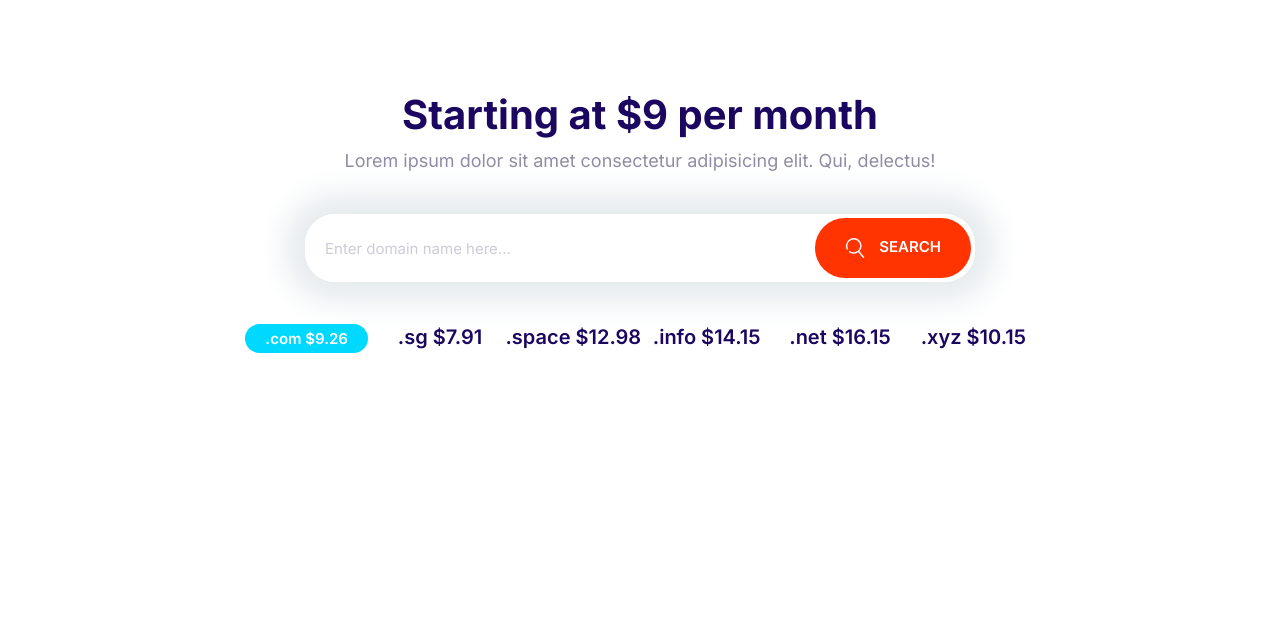
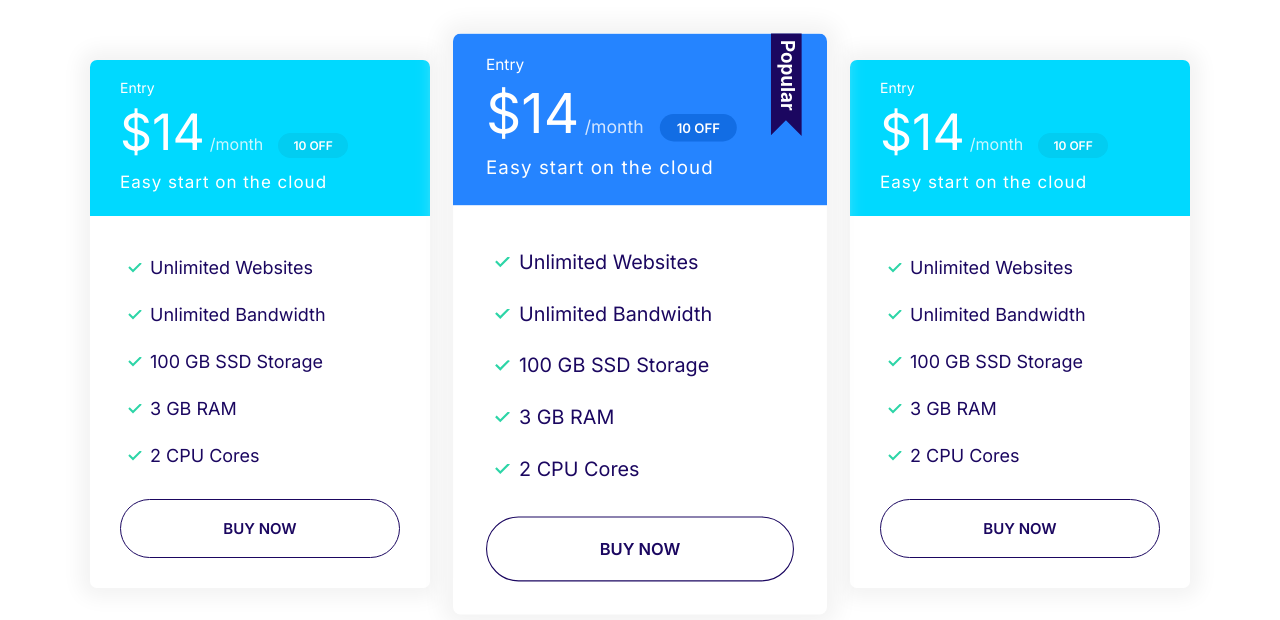
Before and after one commit to Eldor-dev/Moshify, a plain HTML site: page index.html in a window 1280 px wide. Drawn offline with Linux system fonts and the light colour scheme.

Commit message:
Build the plans block component.

```diff
--- a/CSS/styles.css
+++ b/CSS/styles.css
@@ -334,11 +334,18 @@ a {
   color: #fff;
 }
 
+.card--primary .badge--primary {
+  background: #126de4;
+}
+
 .card--secondary .badge--secondary {
   background: #02cdf1;
 }
 
 /* Plans */
+.plan {
+  transition: transform 0.2s ease-out;
+}
 
 .plan__name {
   color: #fff;
@@ -369,6 +376,10 @@ a {
   margin-bottom: 2rem;
 }
 
+.plan--popular {
+  transform: scale(1.1);
+}
+
 .plan--popular .card__header {
   position: relative;
 }
@@ -381,6 +392,14 @@ a {
   position: absolute;
   top: -7px;
   right: 5%;
+}
+
+.plan:hover {
+  transform: scale(1.05);
+}
+
+.plan--popular:hover {
+  transform: scale(1.15);
 }
 
 @media screen and (min-width: 1024px) {
@@ -740,3 +759,13 @@ a {
     grid-template-columns: repeat(auto-fit, minmax(10rem, 1fr));
   }
 }
+
+/* Plan Block */
+.block-plans .grid {
+  gap: 8rem 4rem;
+}
+
+.block-plans .card {
+  max-width: 500px;
+  margin: 0 auto;
+}
--- a/index.html
+++ b/index.html
@@ -15,35 +15,74 @@
     <title>Document</title>
   </head>
   <body>
-    <section class="block container block-domain">
-      <header class="block__header">
-        <h2>Starting at $9 per month</h2>
-        <p>
-          Lorem ipsum dolor sit amet consectetur adipisicing elit. Qui,
-          delectus!
-        </p>
-      </header>
-      <div class="input-group">
-        <input
-          type="text"
-          class="input"
-          placeholder="Enter domain name here..."
-        />
-        <button class="btn btn--accent">
-          <svg class="icon icon--white">
-            <use xlink:href="images/sprite.svg#search"></use>
-          </svg>
-          Search
-        </button>
+    <section class="block container block-plans">
+      <div class="grid grid--1x3">
+        <div class="plan">
+          <div class="card card--secondary">
+            <div class="card__header">
+              <h3 class="plan__name">Entry</h3>
+              <span class="plan__price">$14</span>
+              <span class="plan__billing-cycle">/month</span>
+              <span class="badge badge--secondary badge--small">10 OFF</span>
+              <span class="plan__description">Easy start on the cloud</span>
+            </div>
+            <div class="card__body">
+              <ul class="list list--tick">
+                <li class="list__item">Unlimited Websites</li>
+                <li class="list__item">Unlimited Bandwidth</li>
+                <li class="list__item">100 GB SSD Storage</li>
+                <li class="list__item">3 GB RAM</li>
+                <li class="list__item">2 CPU Cores</li>
+              </ul>
+              <button class="btn btn--outline btn--block">Buy Now</button>
+            </div>
+          </div>
+        </div>
+
+        <div class="plan plan--popular">
+          <div class="card card--primary">
+            <div class="card__header">
+              <h3 class="plan__name">Entry</h3>
+              <span class="plan__price">$14</span>
+              <span class="plan__billing-cycle">/month</span>
+              <span class="badge badge--primary badge--small">10 OFF</span>
+              <span class="plan__description">Easy start on the cloud</span>
+            </div>
+            <div class="card__body">
+              <ul class="list list--tick">
+                <li class="list__item">Unlimited Websites</li>
+                <li class="list__item">Unlimited Bandwidth</li>
+                <li class="list__item">100 GB SSD Storage</li>
+                <li class="list__item">3 GB RAM</li>
+                <li class="list__item">2 CPU Cores</li>
+              </ul>
+              <button class="btn btn--outline btn--block">Buy Now</button>
+            </div>
+          </div>
+        </div>
+
+        <div class="plan">
+          <div class="card card--secondary">
+            <div class="card__header">
+              <h3 class="plan__name">Entry</h3>
+              <span class="plan__price">$14</span>
+              <span class="plan__billing-cycle">/month</span>
+              <span class="badge badge--secondary badge--small">10 OFF</span>
+              <span class="plan__description">Easy start on the cloud</span>
+            </div>
+            <div class="card__body">
+              <ul class="list list--tick">
+                <li class="list__item">Unlimited Websites</li>
+                <li class="list__item">Unlimited Bandwidth</li>
+                <li class="list__item">100 GB SSD Storage</li>
+                <li class="list__item">3 GB RAM</li>
+                <li class="list__item">2 CPU Cores</li>
+              </ul>
+              <button class="btn btn--outline btn--block">Buy Now</button>
+            </div>
+          </div>
+        </div>
       </div>
-      <ul class="list block-domain__prices">
-        <li><span class="badge badge--secondary">.com $9.26</span></li>
-        <li>.sg $7.91</li>
-        <li>.space $12.98</li>
-        <li>.info $14.15</li>
-        <li>.net $16.15</li>
-        <li>.xyz $10.15</li>
-      </ul>
     </section>
     <script src="js/main.js"></script>
   </body>
```
Also changed, not shown: components/block-plans.html (added, +69 -0 lines), components/block-domain.html (renamed from components/domain-block.html).
